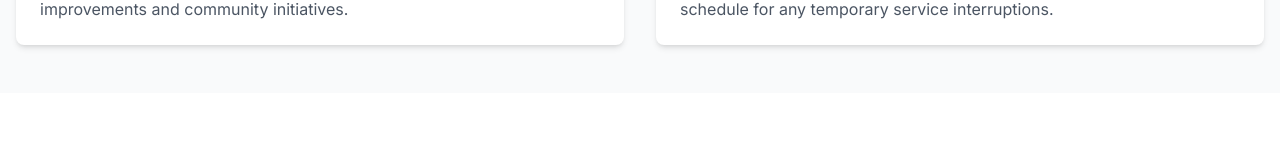
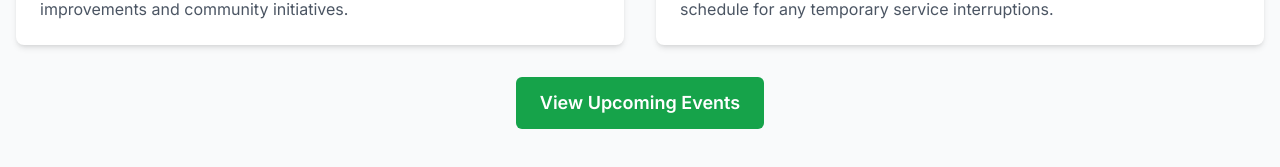
Before and after one commit to baobao25-tester/strata-project, a Next.js app: page / in a window 1280 px wide. Shown: the part 987-1154 px from the top of the page. Before the commit the page ends 1080 px from the top, so only its background shows below. Built offline with nearby package versions, Linux system fonts and the light colour scheme.

Commit message:
php testing button

```diff
--- a/src/app/page.tsx
+++ b/src/app/page.tsx
@@ -87,6 +87,15 @@ export default function Home() {
               </p>
             </div>
           </div>
+          {/* Add Events Button Here */}
+          <div className="text-center mt-8">
+            <a
+              href="/event"
+              className="inline-block bg-green-600 text-white px-6 py-3 rounded-md hover:bg-green-700 transition-colors text-lg font-semibold"
+            >
+              View Upcoming Events
+            </a>
+          </div>
         </div>
       </div>
     </div>
```
